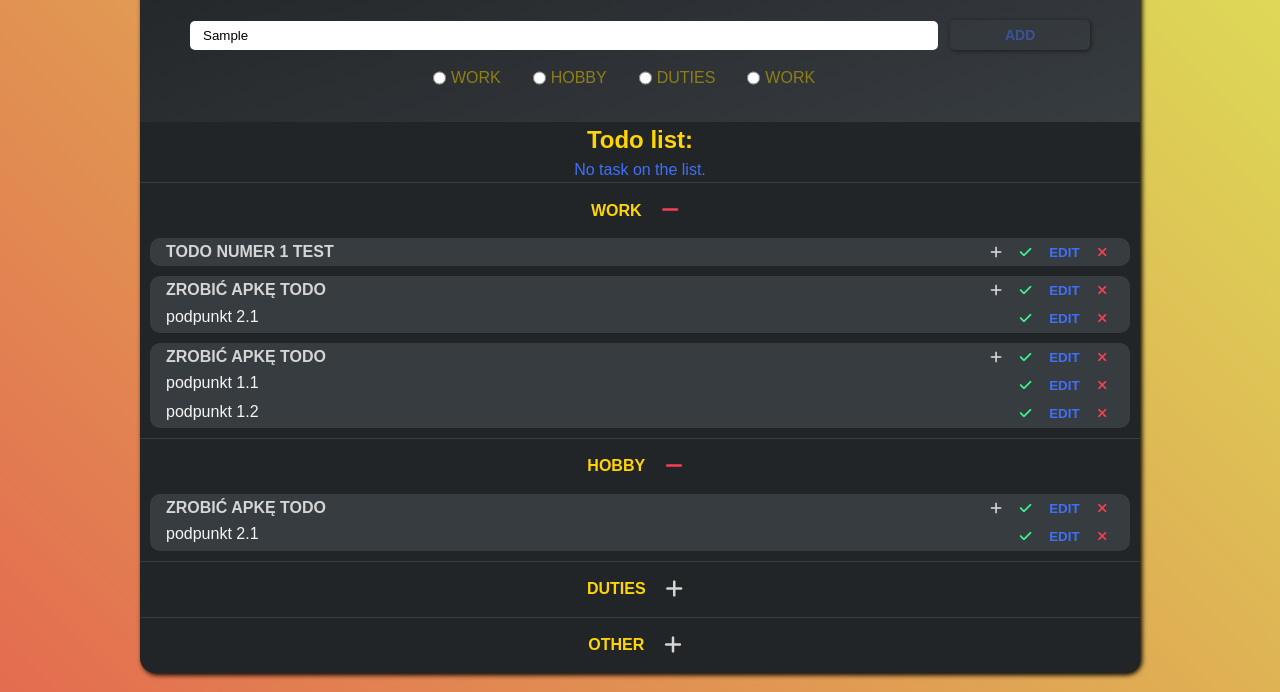
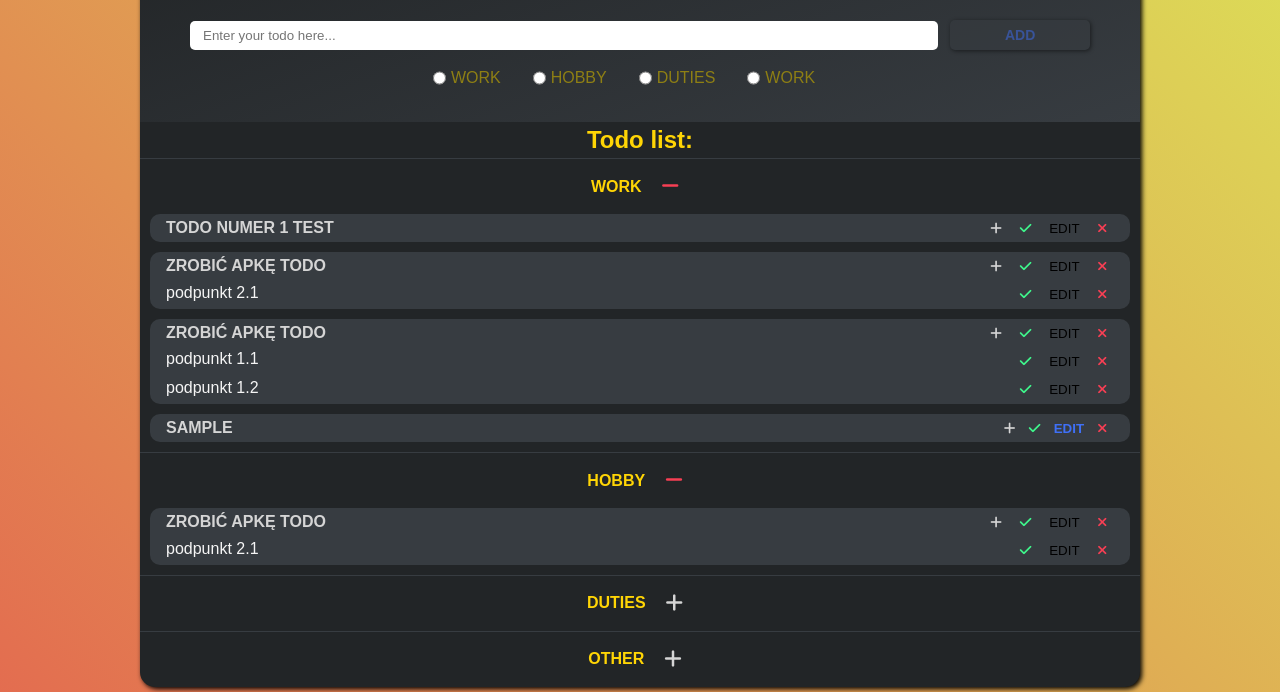
Before and after one commit to LukasGuziak/toDoApp, a website: page index.html in a window 1280 px wide. Both pictures are taken after typing "Sample" into the empty fields and a click on the button "ADD". Shown: the part 108-800 px from the top of the page. Drawn offline with Linux system fonts and the light colour scheme.

Commit message:
add functions addNewTodo createTodoTools

```diff
--- a/index.html
+++ b/index.html
@@ -35,12 +35,13 @@
             </div>
         </div>
 
-        <div class="todo-list">
-            <h3 class="todo-list__title">Todo list:</h3>
-            <p class="todo-list__info">No task on the list.</p>
+        <!-- All lists container -->
+        <div class="todo-lists">
+            <h3 class="todo-lists__title">Todo list:</h3>
+            <p class="todo-lists__info">No task on the list.</p>
 
+            <!-- work-list -->
             <ul class="list-box" id="work-list">
-
                 <div class="list-box__category">
                     <h2 class="list-box__category-name">work</h2>
                     <button class="list-box__category-btn expand"><i class="fas fa-plus"></i></button>
@@ -48,6 +49,7 @@
                             class="fas fa-minus"></i></button>
                 </div>
 
+                <!-- work-list-todo -->
                 <li class="todo" id="work-1">
 
                     <div class="main-box">
@@ -57,7 +59,7 @@
                         <div class="todo__tools">
                             <button class="add"><i class="fas fa-plus"></i></button>
                             <button class="complete"><i class="fas fa-check"></i></button>
-                            <button class="eddit">EDIT</button>
+                            <button class="edit">EDIT</button>
                             <button class="delete"><i class="fas fa-times"></i></button>
                         </div>
 
@@ -78,7 +80,7 @@
                         <div class="todo__tools">
                             <button class="add"><i class="fas fa-plus"></i></button>
                             <button class="complete"><i class="fas fa-check"></i></button>
-                            <button class="eddit">EDIT</button>
+                            <button class="edit">EDIT</button>
                             <button class="delete"><i class="fas fa-times"></i></button>
                         </div>
 
@@ -88,7 +90,7 @@
                         <li class="todo-sub" id="sub2">podpunkt 2.1
                             <div class="todo-sub__tools">
                                 <button class="complete"><i class="fas fa-check"></i></button>
-                                <button class="eddit">EDIT</button>
+                                <button class="edit">EDIT</button>
                                 <button class="delete"><i class="fas fa-times"></i></button>
                             </div>
                         </li>
@@ -106,7 +108,7 @@
                         <div class="todo__tools">
                             <button class="add"><i class="fas fa-plus"></i></button>
                             <button class="complete"><i class="fas fa-check"></i></button>
-                            <button class="eddit">EDIT</button>
+                            <button class="edit">EDIT</button>
                             <button class="delete"><i class="fas fa-times"></i></button>
                         </div>
 
@@ -117,7 +119,7 @@
                         <li class="todo-sub" id="sub1">podpunkt 1.1
                             <div class="todo-sub__tools">
                                 <button class="complete"><i class="fas fa-check"></i></button>
-                                <button class="eddit">EDIT</button>
+                                <button class="edit">EDIT</button>
                                 <button class="delete"><i class="fas fa-times"></i></button>
                             </div>
                         </li>
@@ -125,7 +127,7 @@
                         <li class="todo-sub" id="sub2">podpunkt 1.2
                             <div class="todo-sub__tools">
                                 <button class="complete"><i class="fas fa-check"></i></button>
-                                <button class="eddit">EDIT</button>
+                                <button class="edit">EDIT</button>
                                 <button class="delete"><i class="fas fa-times"></i></button>
                             </div>
                         </li>
@@ -154,7 +156,7 @@
                         <div class="todo__tools">
                             <button class="add"><i class="fas fa-plus"></i></button>
                             <button class="complete"><i class="fas fa-check"></i></button>
-                            <button class="eddit">EDIT</button>
+                            <button class="edit">EDIT</button>
                             <button class="delete"><i class="fas fa-times"></i></button>
                         </div>
 
@@ -164,7 +166,7 @@
                         <li class="todo-sub" id="sub2">podpunkt 2.1
                             <div class="todo-sub__tools">
                                 <button class="complete"><i class="fas fa-check"></i></button>
-                                <button class="eddit">EDIT</button>
+                                <button class="edit">EDIT</button>
                                 <button class="delete"><i class="fas fa-times"></i></button>
                             </div>
                         </li>
--- a/src/js/app.js
+++ b/src/js/app.js
@@ -1,17 +1,66 @@
 const inputTodo = document.querySelector('.header__input');
 const addTodoBtn = document.querySelector('.header__add-btn');
-const todoListInfo = document.querySelector('.todo-list__info');
+const todoListInfo = document.querySelector('.todo-lists__info');
 const workList = document.querySelector('#work-list');
 const popup = document.querySelector('.popup');
 const popupInput = document.querySelector('.popup__input');
 const popupAcceptBtn = document.querySelector('.accept');
 const popupCancelBtn = document.querySelector('.cancel');
 const popupInfo = document.querySelector('.popup__info');
+let idNumber = 0;
+let newTodo;
+let mainBox;
 console.log(workList);
 console.log(todoListInfo.innerHTML);
 console.log('test2');
 const addNewTodo = () => {
-    console.log('dodanie nowego todo');
+    let inputTodoValue = inputTodo.value;
+    if (inputTodoValue !== '') {
+        newTodo = document.createElement('li');
+        newTodo.classList.add('todo');
+        newTodo.setAttribute('id', `todo-${idNumber}`);
+        mainBox = document.createElement('div');
+        mainBox.classList.add('main-box');
+        const todoText = document.createElement('p');
+        todoText.classList.add('todo__text');
+        todoText.innerText = `${inputTodoValue}`;
+        mainBox.appendChild(todoText);
+        createTodoTools();
+        // const todoTools = document.createElement('div');
+        // todoTools.classList.add('todo__tools');
+        newTodo.appendChild(mainBox);
+        console.log('dodanie nowego todo');
+        console.log(newTodo);
+        workList.appendChild(newTodo);
+        todoListInfo.innerText = '';
+        inputTodo.value = '';
+        idNumber++;
+    }
+    else {
+        todoListInfo.innerText = 'Wpisz treść zadania';
+    }
+};
+const createTodoTools = () => {
+    const todoTools = document.createElement('div');
+    todoTools.classList.add('todo__tools');
+    mainBox.appendChild(todoTools);
+    const addBtn = document.createElement('button');
+    addBtn.classList.add('add');
+    addBtn.innerHTML = '<i class="fas fa-plus"></i>';
+    const completeBtn = document.createElement('button');
+    completeBtn.classList.add('complete');
+    completeBtn.innerHTML = '<i class="fas fa-check"></i>';
+    const editBtn = document.createElement('button');
+    editBtn.classList.add('eddit');
+    editBtn.innerHTML = 'EDIT';
+    const deleteBtn = document.createElement('button');
+    deleteBtn.classList.add('delete');
+    deleteBtn.innerHTML = '<i class="fas fa-times"></i>';
+    todoTools.appendChild(addBtn);
+    todoTools.appendChild(completeBtn);
+    todoTools.appendChild(editBtn);
+    todoTools.appendChild(deleteBtn);
+    console.log(todoTools);
 };
 function getDirection(e) {
     let directionCode = e.keyCode;
@@ -24,8 +73,25 @@ const enterCheck = (e) => {
         addNewTodo();
     }
 };
+const checkClick = (e) => {
+    if (e.target.tagName === 'BUTTON' || e.target.tagName === 'I') {
+        if (e.target.closest('button').classList.contains('add')) {
+            console.log('add');
+        }
+        if (e.target.closest('button').classList.contains('complete')) {
+            console.log('COMPLETE !!!');
+        }
+        if (e.target.closest('button').classList.contains('eddit')) {
+            console.log('edit !!!');
+        }
+        if (e.target.closest('button').classList.contains('delete')) {
+            console.log('delete');
+        }
+    }
+};
 addTodoBtn.addEventListener('click', addNewTodo);
 inputTodo.addEventListener('keyup', enterCheck);
+workList.addEventListener('click', checkClick);
 // <li class="todo" id="test2">
 // <div class="main-box">
 //     <p class="todo__text">zrobić apkę todo</p>
--- a/src/sass/main.scss
+++ b/src/sass/main.scss
@@ -134,7 +134,7 @@ body {
 		}
 	}
 
-	.todo-list {
+	.todo-lists {
 		&__title {
 			color: var(--yellow);
 			font-size: 2.4rem;
--- a/src/ts/app.ts
+++ b/src/ts/app.ts
@@ -3,7 +3,7 @@ const addTodoBtn: HTMLButtonElement =
 	document.querySelector('.header__add-btn');
 
 const todoListInfo: HTMLParagraphElement =
-	document.querySelector('.todo-list__info');
+	document.querySelector('.todo-lists__info');
 
 const workList: HTMLUListElement = document.querySelector('#work-list');
 
@@ -13,12 +13,75 @@ const popupAcceptBtn: HTMLButtonElement = document.querySelector('.accept');
 const popupCancelBtn: HTMLButtonElement = document.querySelector('.cancel');
 const popupInfo: HTMLParagraphElement = document.querySelector('.popup__info');
 
+let idNumber: number = 0;
+let newTodo: HTMLLIElement;
+let mainBox: HTMLDivElement;
+
 console.log(workList);
 console.log(todoListInfo.innerHTML);
 console.log('test2');
 
 const addNewTodo = () => {
-	console.log('dodanie nowego todo');
+	let inputTodoValue: string = inputTodo.value;
+
+	if (inputTodoValue !== '') {
+		newTodo = document.createElement('li');
+		newTodo.classList.add('todo');
+		newTodo.setAttribute('id', `todo-${idNumber}`);
+
+		mainBox = document.createElement('div');
+		mainBox.classList.add('main-box');
+
+		const todoText = document.createElement('p');
+		todoText.classList.add('todo__text');
+		todoText.innerText = `${inputTodoValue}`;
+		mainBox.appendChild(todoText);
+		createTodoTools();
+
+		// const todoTools = document.createElement('div');
+		// todoTools.classList.add('todo__tools');
+
+		newTodo.appendChild(mainBox);
+		console.log('dodanie nowego todo');
+		console.log(newTodo);
+
+		workList.appendChild(newTodo);
+
+		todoListInfo.innerText = '';
+		inputTodo.value = '';
+		idNumber++;
+	} else {
+		todoListInfo.innerText = 'Wpisz treść zadania';
+	}
+};
+
+const createTodoTools = () => {
+	const todoTools = document.createElement('div');
+	todoTools.classList.add('todo__tools');
+	mainBox.appendChild(todoTools);
+
+	const addBtn = document.createElement('button');
+	addBtn.classList.add('add');
+	addBtn.innerHTML = '<i class="fas fa-plus"></i>';
+
+	const completeBtn = document.createElement('button');
+	completeBtn.classList.add('complete');
+	completeBtn.innerHTML = '<i class="fas fa-check"></i>';
+
+	const editBtn = document.createElement('button');
+	editBtn.classList.add('edit');
+	editBtn.innerHTML = 'EDIT';
+
+	const deleteBtn = document.createElement('button');
+	deleteBtn.classList.add('delete');
+	deleteBtn.innerHTML = '<i class="fas fa-times"></i>';
+
+	todoTools.appendChild(addBtn);
+	todoTools.appendChild(completeBtn);
+	todoTools.appendChild(editBtn);
+	todoTools.appendChild(deleteBtn);
+
+	console.log(todoTools);
 };
 
 function getDirection(e: KeyboardEvent): void {
@@ -33,9 +96,28 @@ const enterCheck = (e: KeyboardEvent): void => {
 		addNewTodo();
 	}
 };
+const checkClick = (e) => {
+
+
+	if (e.target.tagName==='BUTTON' || e.target.tagName==='I') {
+		if (e.target.closest('button').classList.contains('add')) {
+			console.log('add');
+		}
+		if (e.target.closest('button').classList.contains('complete')) {
+			console.log('COMPLETE !!!');
+		}
+		if (e.target.closest('button').classList.contains('edit')) {
+			console.log('edit !!!');
+		}
+		if (e.target.closest('button').classList.contains('delete')) {
+			console.log('delete');
+		}
+	}
+};
 
 addTodoBtn.addEventListener('click', addNewTodo);
 inputTodo.addEventListener('keyup', enterCheck);
+workList.addEventListener('click', checkClick);
 
 // <li class="todo" id="test2">
 
@@ -46,7 +128,7 @@ inputTodo.addEventListener('keyup', enterCheck);
 //     <div class="todo__tools">
 //         <button class="add"><i class="fas fa-plus"></i></button>
 //         <button class="complete"><i class="fas fa-check"></i></button>
-//         <button class="eddit">EDIT</button>
+//         <button class="edit">EDIT</button>
 //         <button class="delete"><i class="fas fa-times"></i></button>
 //     </div>
 
@@ -56,7 +138,7 @@ inputTodo.addEventListener('keyup', enterCheck);
 //     <li class="todo-sub" id="sub2">podpunkt 2.1
 //         <div class="todo-sub__tools">
 //             <button class="complete"><i class="fas fa-check"></i></button>
-//             <button class="eddit">EDIT</button>
+//             <button class="edit">EDIT</button>
 //             <button class="delete"><i class="fas fa-times"></i></button>
 //         </div>
 //     </li>
```
Also changed, not shown: dist/css/main.min.css, dist/js/app.min.js, 1 other file.
